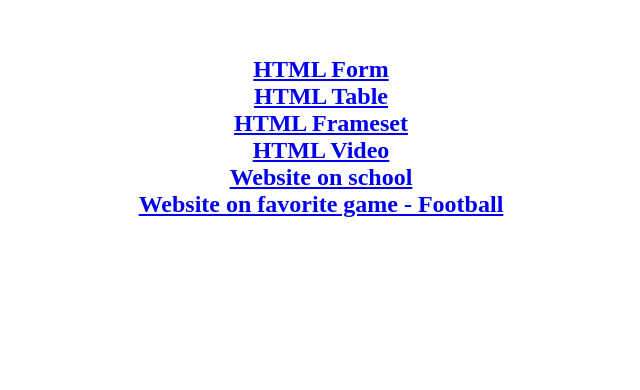
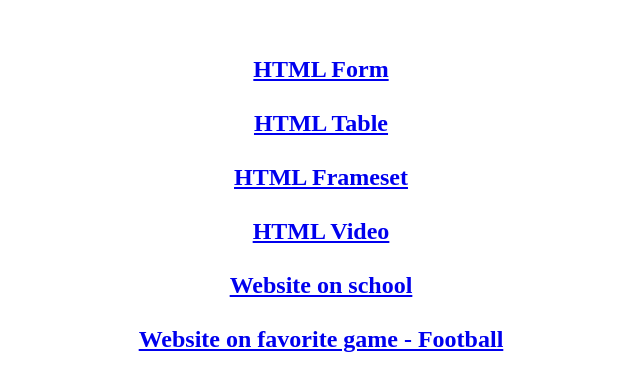
Before and after one commit to devansh-27/school-html-project, a plain HTML site: page index.html in a window 1280 px wide. Shown: the part 48-438 px from the top of the page, without its empty margins (319-959 px from the left). Drawn offline with Linux system fonts and the light colour scheme.

Commit message:
Update index.html

```diff
--- a/index.html
+++ b/index.html
@@ -10,11 +10,11 @@
         <h1>HTML Project</h1>
         <br>
         <h2>
-            <a href="form.html">HTML Form</a><br>
-            <a href="table/index.html">HTML Table</a><br>
-            <a href="frameset/index.html">HTML Frameset</a><br>
-            <a href="video/index.html">HTML Video</a><br>
-            <a href="school-website/index.html">Website on school</a><br>
+            <a href="form.html">HTML Form</a><br><br>
+            <a href="table/index.html">HTML Table</a><br><br>
+            <a href="frameset/index.html">HTML Frameset</a><br><br>
+            <a href="video/index.html">HTML Video</a><br><br>
+            <a href="school-website/index.html">Website on school</a><br><br>
             <a href="football-website/index.html">Website on favorite game - Football</a>
         </h2>
     </center>
```
